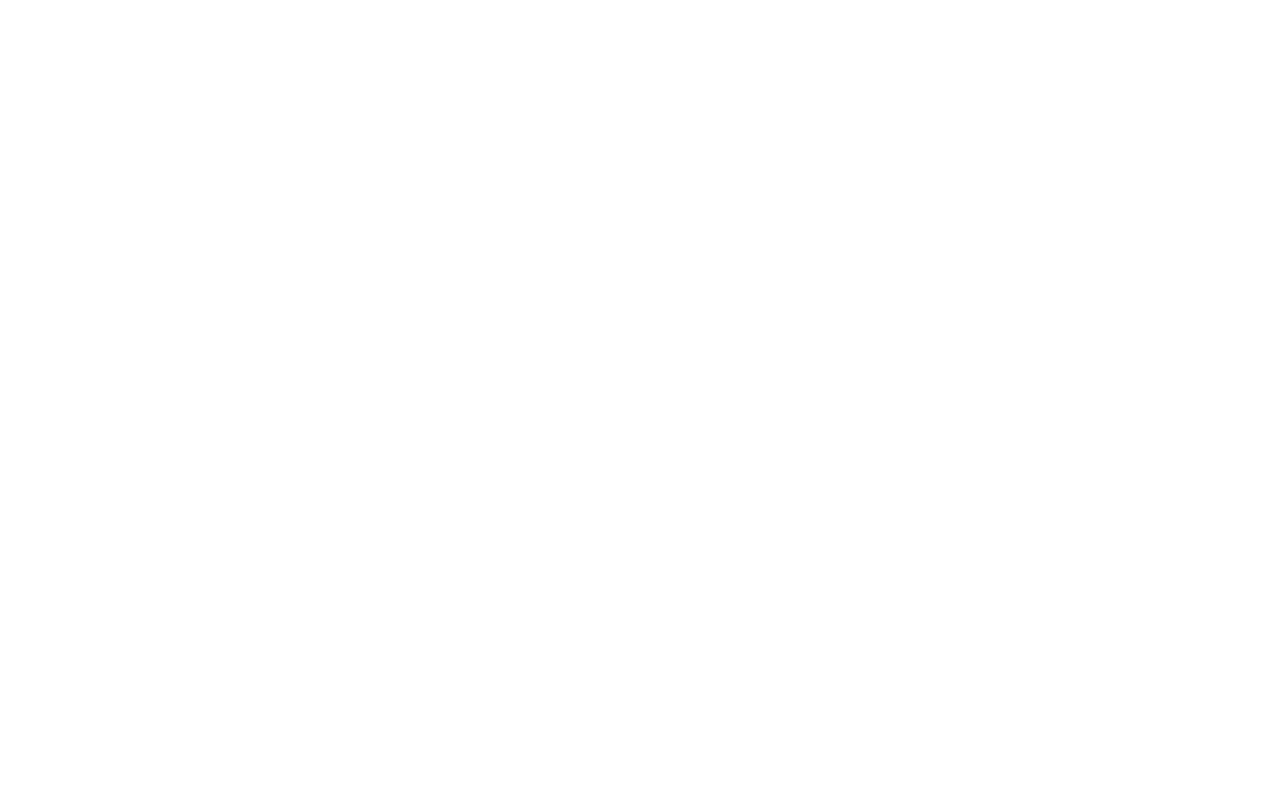
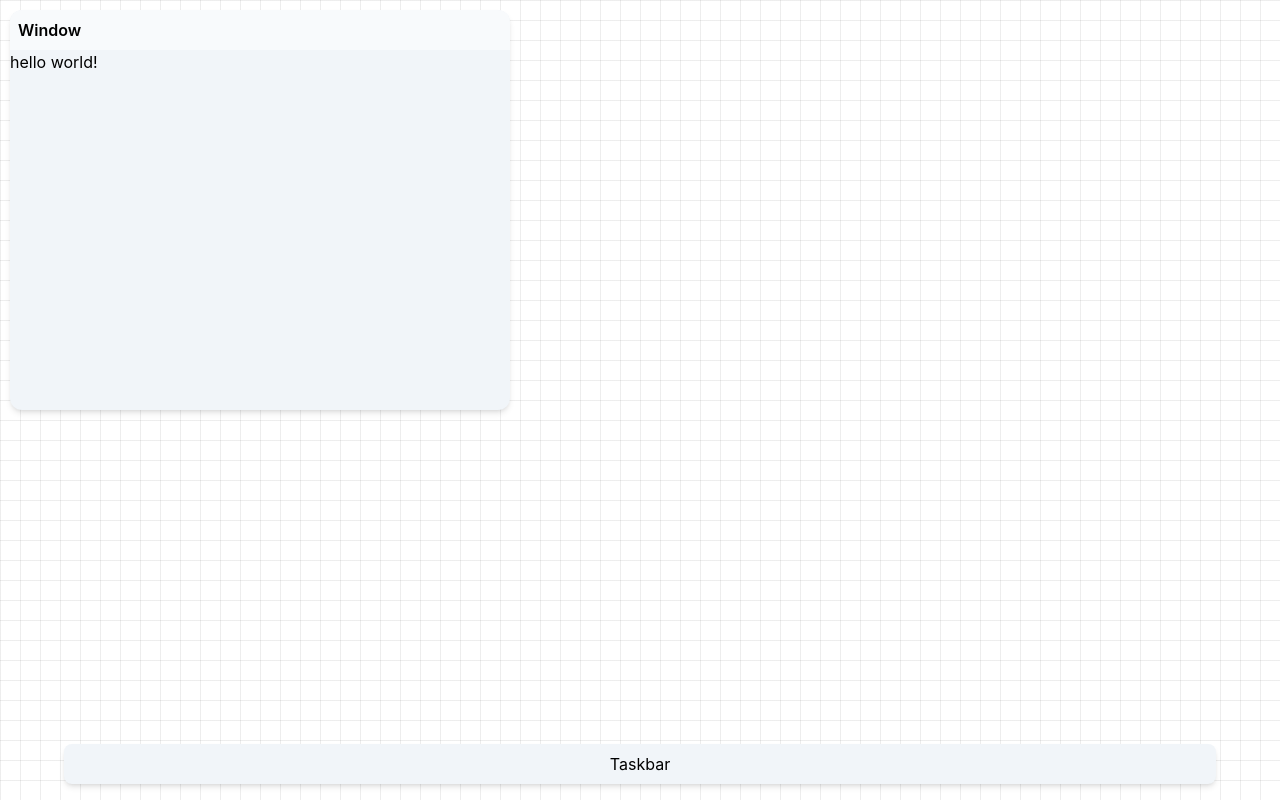
Before and after one commit to danielronalds/danielronalds.github.io, a Vue app: page / in a window 1280 px wide. Built offline with nearby package versions, Linux system fonts and the light colour scheme; the HTML template or start-up script is replaced by a standard one.

Commit message:
feat: implement window dragging

```diff
--- a/src/App.vue
+++ b/src/App.vue
@@ -1,5 +1,7 @@
 <script setup lang="ts">
+import Desktop from './components/Desktop.vue'
 </script>
 
 <template>
+  <Desktop />
 </template>
--- /dev/null
+++ b/src/components/Desktop.vue
@@ -0,0 +1,13 @@
+<script setup lang="ts">
+import Taskbar from './Taskbar.vue'
+import Window from './Window.vue'
+</script>
+
+<template>
+  <div
+    class="absolute -z-10 inset-0 h-full w-full bg-[linear-gradient(to_right,#73737320_1px,transparent_1px),linear-gradient(to_bottom,#73737320_1px,transparent_1px)] bg-size-[20px_20px]"
+  />
+
+  <Window> hello world! </Window>
+  <Taskbar />
+</template>
--- /dev/null
+++ b/src/components/Taskbar.vue
@@ -0,0 +1,9 @@
+<template>
+  <div class="absolute bottom-4 flex w-screen h-fit justify-center items-center">
+    <section
+      class="w-[90%] bg-slate-100 shadow-md rounded-lg h-10 flex justify-center items-center"
+    >
+      <p>Taskbar</p>
+    </section>
+  </div>
+</template>
--- /dev/null
+++ b/src/components/Window.vue
@@ -0,0 +1,32 @@
+<script setup lang="ts">
+import { computed, ref } from 'vue'
+import { useDraggable } from '../composables/useDraggable'
+
+const { name = 'Window' } = defineProps<{ name?: string }>()
+
+const width = ref(500)
+const height = ref(400)
+const { x, y, onMouseDown } = useDraggable(10, 10)
+
+const style = computed(() => ({
+  top: `${y.value}px`,
+  left: `${x.value}px`,
+  width: `${width.value}px`,
+  height: `${height.value}px`,
+}))
+</script>
+
+<template>
+  <div class="bg-slate-100 absolute shadow-md overflow-y-hidden rounded-xl" :style="style">
+    <header
+      @mousedown="onMouseDown"
+      class="p-2 bg-slate-50 cursor-grab active:cursor-grabbing select-none"
+    >
+      <p class="font-semibold">{{ name }}</p>
+    </header>
+
+    <div class="overflow-y-auto">
+      <slot />
+    </div>
+  </div>
+</template>
--- /dev/null
+++ b/src/composables/useDraggable.ts
@@ -0,0 +1,33 @@
+import { ref } from 'vue'
+
+export const useDraggable = (initialX = 0, initialY = 0) => {
+  const x = ref(initialX)
+  const y = ref(initialY)
+
+  const isDragging = ref(false)
+  const lastMousePosition = ref<{ x: number; y: number }>({ x: 0, y: 0 })
+
+  const onMouseUp = () => {
+    isDragging.value = false
+    document.removeEventListener('mousemove', onMouseMove)
+    document.removeEventListener('mouseup', onMouseUp)
+  }
+
+  const onMouseMove = (event: MouseEvent) => {
+    if (!isDragging.value) return
+
+    x.value += event.clientX - lastMousePosition.value.x
+    y.value += event.clientY - lastMousePosition.value.y
+
+    lastMousePosition.value = { x: event.clientX, y: event.clientY }
+  }
+
+  const onMouseDown = (event: MouseEvent) => {
+    isDragging.value = true
+    lastMousePosition.value = { x: event.clientX, y: event.clientY }
+    document.addEventListener('mousemove', onMouseMove)
+    document.addEventListener('mouseup', onMouseUp)
+  }
+
+  return { x, y, onMouseDown }
+}
```
